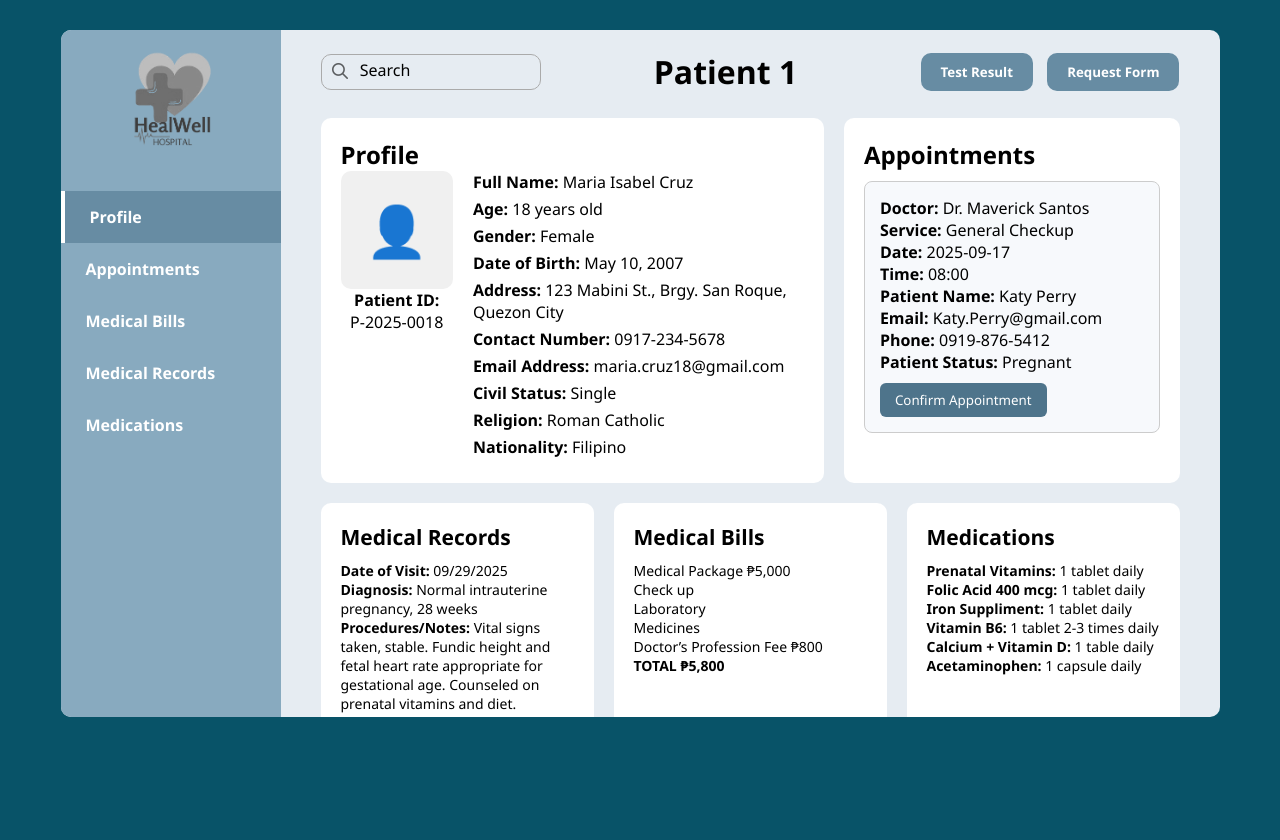
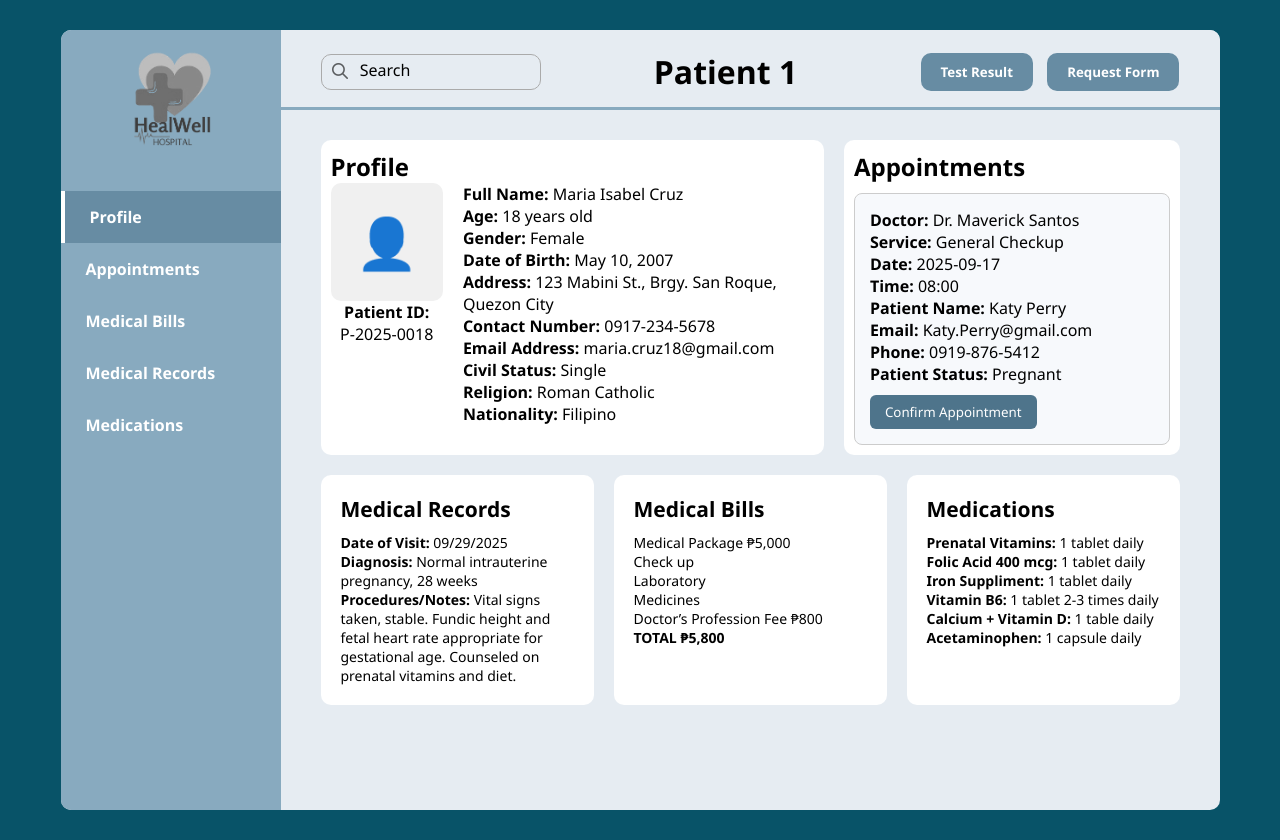
Before and after one commit to Ririnx/Medical, a plain HTML site: page index.html in a window 1280 px wide. Before the commit the page ends 800 px from the top, so only its background shows below. Drawn offline with Linux system fonts and the light colour scheme.

Commit message:
fix error

```diff
--- a/index.html
+++ b/index.html
@@ -22,8 +22,8 @@
       </nav>
     </aside>
 
-    <main class="main">
-      <div>
+    <div class="container-2">
+      <div class="topbar-container">
         <header class="topbar">
           <div class="search">
             <img src="assets/search.png" alt="search" class="search-logo">
@@ -37,6 +37,7 @@
         </header>
       </div>
 
+      <main class="main">
         <section class="profile-section">
           <div class="profile-card">
             <h2>Profile</h2>
@@ -106,19 +107,8 @@
             <p><strong>Acetaminophen:</strong> 1 capsule daily</p>
           </div>
         </section>
+      </div>
       </main>
-
-
-
-
-
-
-
-
-
-
-
-
   </div>
 </body>
 </html>
--- a/style.css
+++ b/style.css
@@ -11,6 +11,7 @@ body{
   display: flex;
   justify-content: center;
   padding: 30px;
+  height: 105vh;
 }
 
 .container {
@@ -65,11 +66,27 @@ body{
   border-left: 4px solid white;
 }
 
+.container-2 {
+  flex: 1;
+  display: flex;
+  flex-direction: column;
+}
+
+.topbar-container {
+  width: 100%;
+  height: 80px;
+  background: #e6ecf2;
+  display: flex;
+  flex-direction: column;
+  padding: 20px 40px 20px 40px;
+  border-bottom: #88aabf 3px solid;
+  vertical-align: center;
+}
+
 .topbar {
   display: flex;
   justify-content: space-between;
   align-items: center;
-  margin-bottom: 25px;
 }
 
 .search {
@@ -104,9 +121,9 @@ body{
 
 .main {
   height: 687px;
-  width: 1047px;
+  width: 100%;
   flex: 1;
-  padding: 20px 40px;
+  padding: 30px 40px 20px 40px;
 }
 
 .profile-section {
@@ -123,7 +140,7 @@ body{
 .appointments {
   background: white;
   border-radius: 10px;
-  padding: 20px;
+  padding: 10px;
 }
 
 .profile-info {
@@ -140,10 +157,6 @@ body{
   background: #f0f0f0;
   border-radius: 10px;
   padding: 25px;
-}
-
-.details p {
-  margin-bottom: 5px;
 }
 
 .appointment-box {
```
Also changed, not shown: appointment.html (+5 -7 lines).
